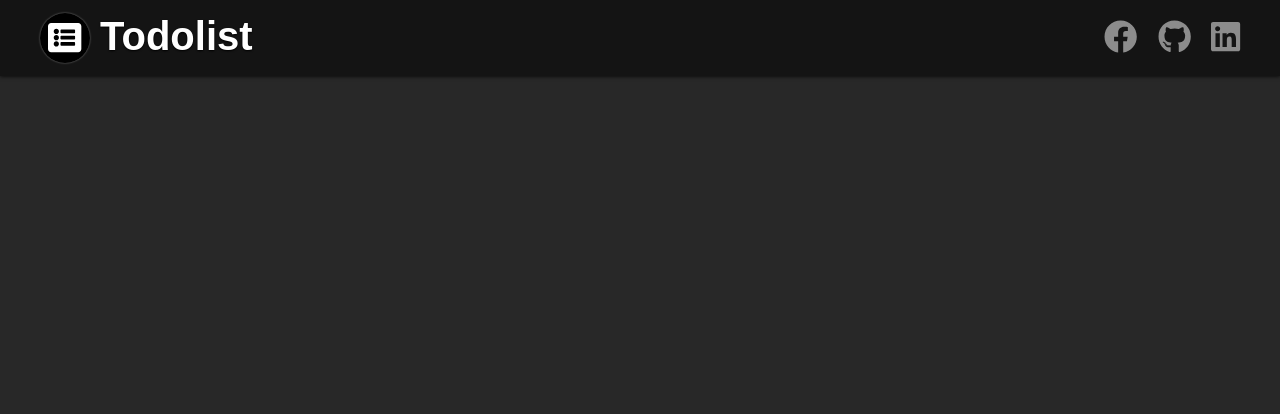
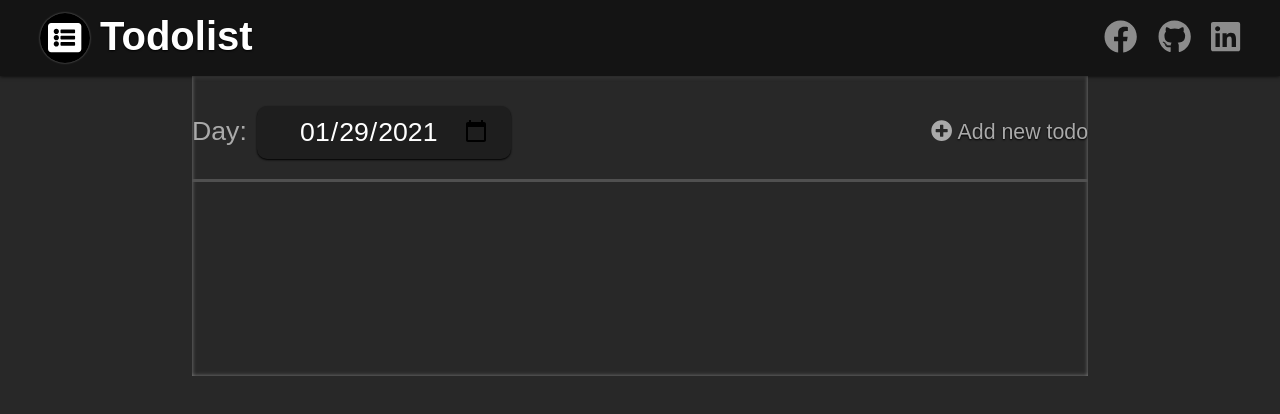
Before and after one commit to Manjaka13/todolist-client, a React (Create React App) app: page / in a window 1280 px wide. Shown: the top 414 px of the page. Built offline with nearby package versions, Linux system fonts and the light colour scheme.

Commit message:
Added todo list head

```diff
--- a/src/App.js
+++ b/src/App.js
@@ -1,12 +1,14 @@
 import React, {Component} from "react";
 import "./styles/App.scss";
 import Navigation from "./Navigation";
+import Todolist from "./Todolist";
 
 class App extends Component {
 	render() {
 		return (
 			<div className="td-app">
 				<Navigation />
+				<Todolist />
 			</div>
 		);
 	}
--- /dev/null
+++ b/src/Todolist.js
@@ -0,0 +1,20 @@
+import React from "react";
+import "./styles/Todolist.scss";
+import {FontAwesomeIcon as Icon} from "@fortawesome/react-fontawesome";
+import {faPlusCircle} from "@fortawesome/free-solid-svg-icons";
+
+function Todolist() {
+	return (
+		<div className="td-list">
+			<div className="container">
+				<div className="head">
+					<p className="day">Day: </p>
+					<input className="date" type="date" value="2021-01-29" />
+					<p className="add"><Icon className="icon" icon={faPlusCircle} /> Add new todo</p>
+				</div>
+			</div>
+		</div>
+	)
+}
+
+export default Todolist;
--- a/src/styles/Navigation.scss
+++ b/src/styles/Navigation.scss
@@ -1,7 +1,6 @@
 @import "./vars";
 
 .td-navigation {
-	display: block;
 	width: 100%;
 	height: 76px;
 	position: fixed;
--- /dev/null
+++ b/src/styles/Todolist.scss
@@ -0,0 +1,70 @@
+@import "./vars";
+
+.td-list {
+	display: block;
+	width: 100%;
+	justify-content: center;
+	padding-top: 76px;
+	@media only screen and (max-width: $td-screen-sm) {
+		padding-top: 50px;
+	}
+	.container {
+		display: block;
+		width: 70%;
+		height: 300px;
+		margin: auto;
+		box-shadow: 0px 0px 4px grey inset;
+		.head {
+			display: block;
+			width: 100%;
+			border-bottom: 3px rgb(80, 80, 80) solid;
+			padding-bottom: 20px;
+			.day {
+				display: inline-block;
+				vertical-align: top;
+				color: rgb(170, 170, 170);
+				padding-top: 40px;
+				padding-right: 10px;
+				font-size: 20pt;
+			}
+			.date {
+				display: inline-block;
+				font-size: 20pt;
+				border: none;
+				margin-top: 30px;
+				background: rgb(30, 30, 30);
+				color: white;
+				text-align: center;
+				padding: 20px;
+				padding-top: 10px;
+				padding-bottom: 10px;
+				border-radius: 10px;
+				transition: all 0.2s ease-in-out;
+				box-shadow: 0px 1px 2px black;
+				&:hover {
+					box-shadow: 0px 0px 10px black;
+				}
+				&:active {
+					box-shadow: 0px 0px 20px white;
+				}
+			}
+			.add {
+				float: right;
+				margin-top: 34px;
+				color: rgb(170, 170, 170);
+				cursor: pointer;
+				font-size: 16pt;
+				padding-top: 10px;
+				padding-bottom: 10px;
+				text-shadow: 0px 1px 2px black;
+				transition: all 0.2s ease-in-out;
+				&:hover {
+					color: white;
+				}
+				&:active {
+					text-shadow: 0px 0px 20px white;
+				}
+			}
+		}
+	}
+}
```
